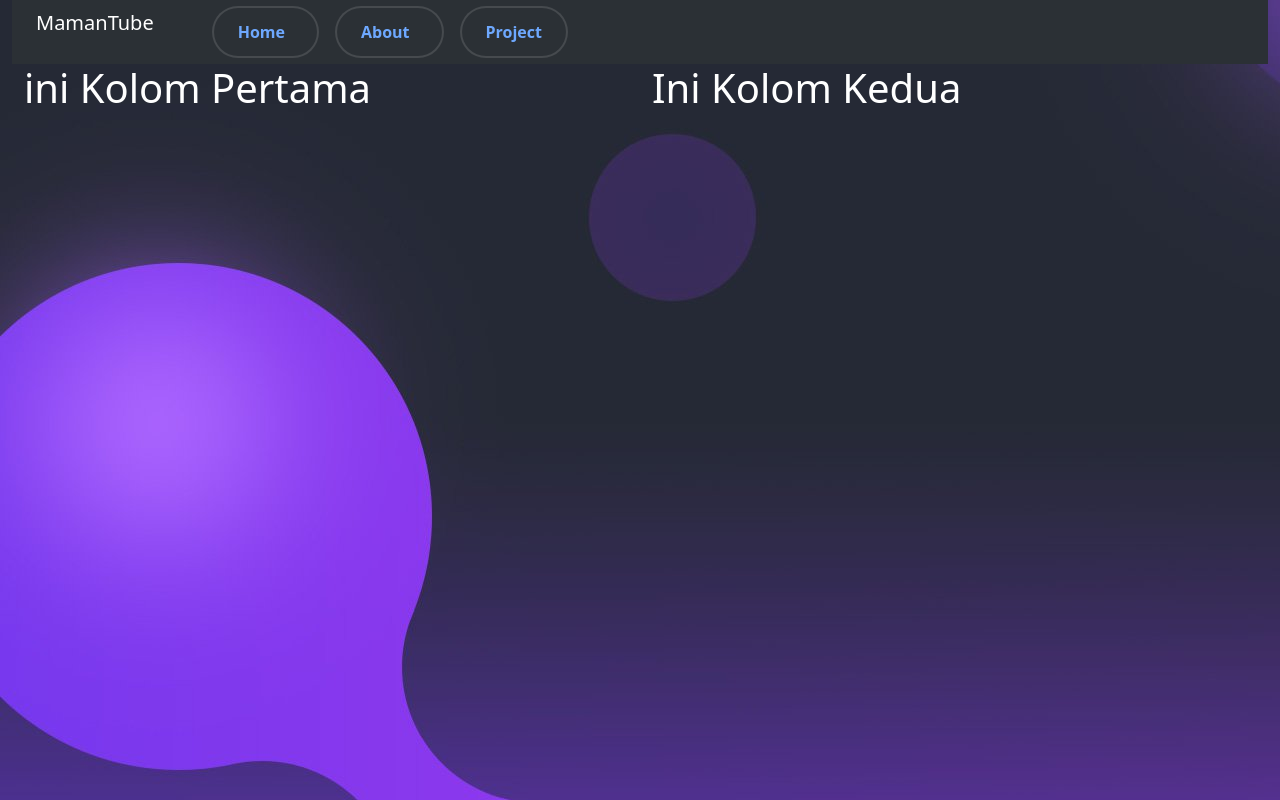
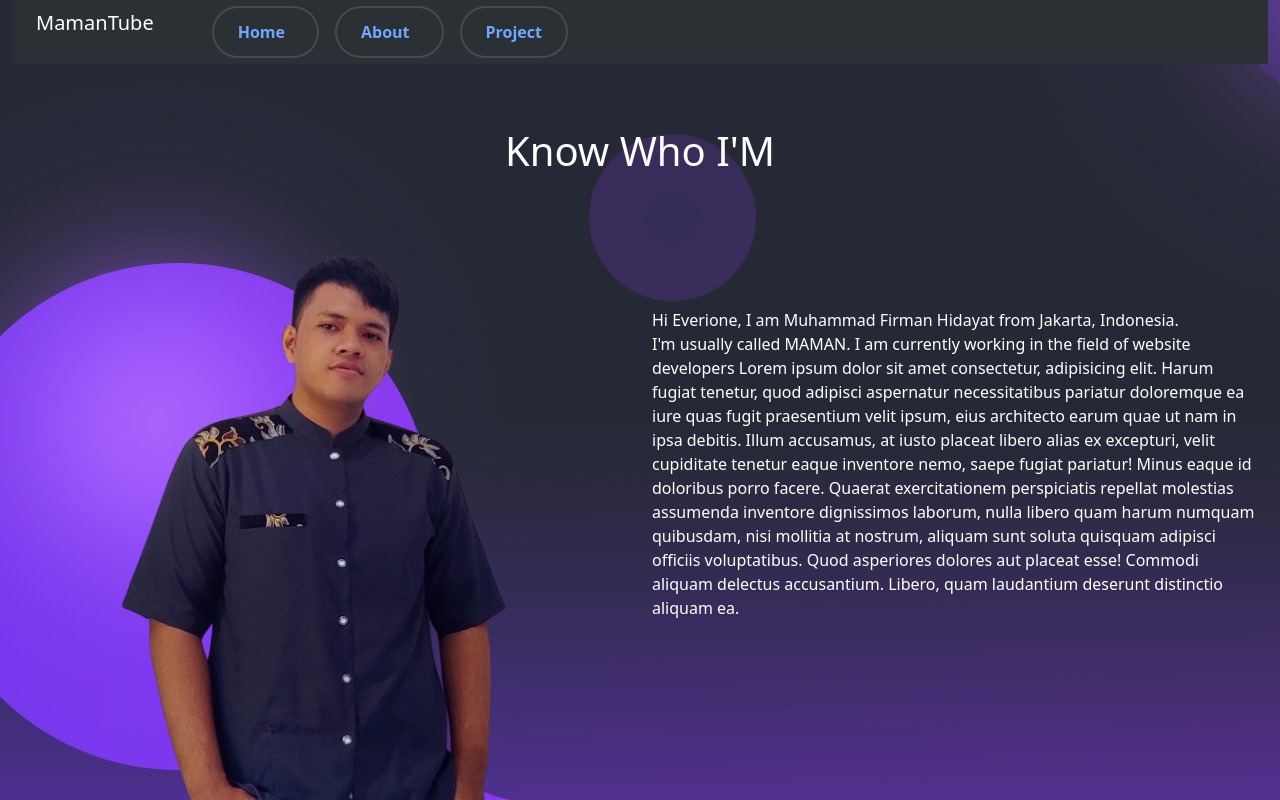
Before and after one commit to mamantube/eduwork-react-vite, a React (Vite) app: page /about in a window 1280 px wide. Shown: the top 800 px of the page. Built offline with nearby package versions, Linux system fonts and the light colour scheme.

Commit message:
fill about page

```diff
--- a/src/pages/About.jsx
+++ b/src/pages/About.jsx
@@ -1,21 +1,34 @@
 import { Col, Container, Row } from "react-bootstrap";
-import { Slide } from "react-awesome-reveal";
+import { Slide, Fade } from "react-awesome-reveal";
+import myPict from "../assets/img/mypict.png"
 
 const About = () => {
     return (
         <Container fluid>
-            <Row className="bg-transparent">
+            <Row>
+                <Col className="text-white text-center" style={{ marginTop: "5%"}}>
+                    <Fade>
+                        <h1>Know Who I'M</h1>
+                    </Fade>
+                </Col>
+            </Row>
+            <div style={{ backgroundImage: `url(${myPict})`, backgroundSize: "100%", backgroundRepeat: "no-repeat", height: "100vh", backgroundPositionX: "-10vw"}}>
+                <Row>
                     <Col className="text-white">
                         <Slide direction="left">
-                        <h1>ini Kolom Pertama</h1>
+
                         </Slide>
                     </Col>
-                <Col className="text-white">
+                    <Col className="text-white" style={{ paddingTop: "10%"}}>
                         <Slide direction="right">
-                        <h1>Ini Kolom Kedua</h1>
+                        <p>
+                            Hi Everione, I am Muhammad Firman Hidayat from Jakarta, Indonesia. <br />
+                            I'm usually called MAMAN. I am currently working in the field of website developers Lorem ipsum dolor sit amet consectetur, adipisicing elit. Harum fugiat tenetur, quod adipisci aspernatur necessitatibus pariatur doloremque ea iure quas fugit praesentium velit ipsum, eius architecto earum quae ut nam in ipsa debitis. Illum accusamus, at iusto placeat libero alias ex excepturi, velit cupiditate tenetur eaque inventore nemo, saepe fugiat pariatur! Minus eaque id doloribus porro facere. Quaerat exercitationem perspiciatis repellat molestias assumenda inventore dignissimos laborum, nulla libero quam harum numquam quibusdam, nisi mollitia at nostrum, aliquam sunt soluta quisquam adipisci officiis voluptatibus. Quod asperiores dolores aut placeat esse! Commodi aliquam delectus accusantium. Libero, quam laudantium deserunt distinctio aliquam ea.
+                        </p>
                         </Slide>
                     </Col>
                 </Row>
+            </div>
         </Container>
 
     )
--- a/src/pages/Home.jsx
+++ b/src/pages/Home.jsx
@@ -10,7 +10,7 @@ import gmailLogo from "../assets/img/gmail-logo.png";
 
 const Home = () => {
     return (
-        <Fade className="d-flex">
+        <Fade duration={2500} className="d-flex">
             <Container fluid style={{ marginTop: "10%"}}>
                 <Row>
                     <Col className="text-white">
```
Also changed, not shown: src/assets/img/mypict.png (added), src/assets/img/pictbgred.jpg (added). Lines whose indentation alone changed are shown as unchanged.
